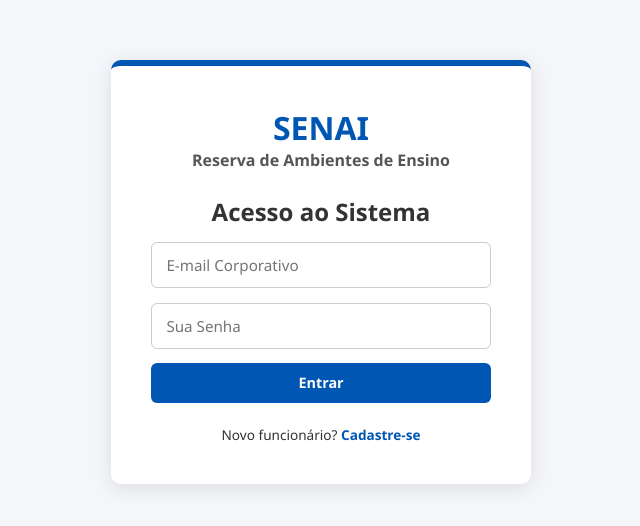
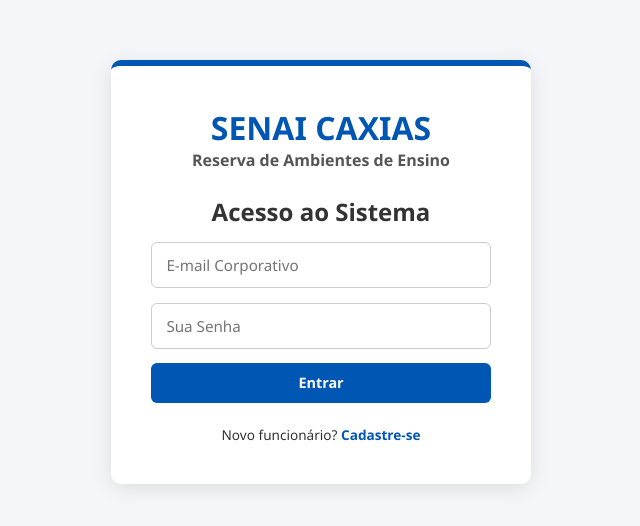
Before and after one commit to senaicaxiasreservadeambiente/Reserva-de-Ambiente-Senai-Caxias, a plain HTML site: page index.html in a window 1280 px wide. Shown: the part 128-654 px from the top of the page, without its empty margins (319-959 px from the left). Drawn offline with nearby package versions, Linux system fonts and the light colour scheme.

```diff
--- a/index.html
+++ b/index.html
@@ -14,7 +14,7 @@
   <div id="auth-container" class="auth-container">
     <div class="auth-card">
       <div class="logo">
-        <h1 style="color: #0056b3;">SENAI</h1>
+        <h1 style="color: #0056b3;">SENAI CAXIAS</h1>
         <p style="color: #555; font-weight: bold;">Reserva de Ambientes de Ensino</p>
       </div>
 
@@ -71,7 +71,7 @@
 
     <!-- CABEÇALHO -->
     <header class="navbar">
-      <div class="nav-brand">SENAI - Reserva de Ambientes</div>
+      <div class="nav-brand">SENAI CAXIAS - Reserva de Ambientes</div>
       <div class="nav-user">
         <span id="user-display">Usuário: ...</span>
         <span id="badge-perfil" class="badge">...</span>
```
